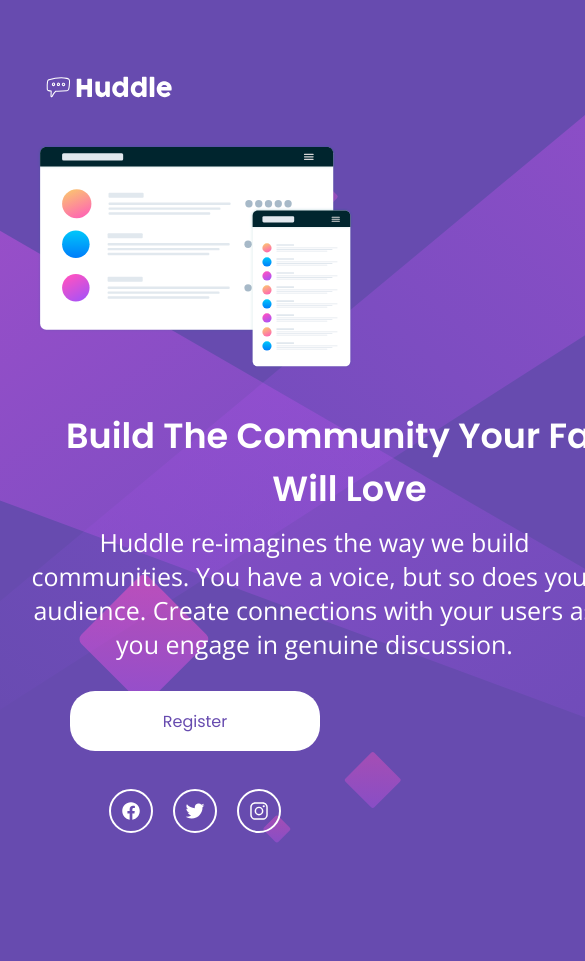
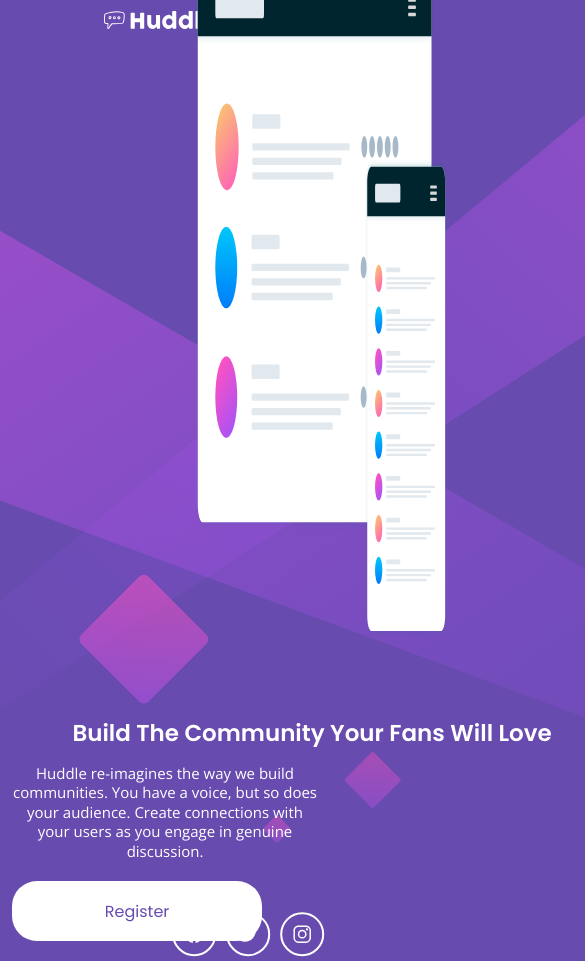
Before and after one commit to JanainaMmeira/FrontEndMentor---Huddle-landing-page, a plain HTML site: page index.html in a window 390 px wide. Shown: the top 961 px of the page, 585 px wide, since content can reach past the window. Before the commit the page ends 844 px from the top, so only its background shows below. Drawn offline with nearby package versions, Linux system fonts and the light colour scheme.

Commit message:
finalização mobile

```diff
--- a/index.html
+++ b/index.html
@@ -14,11 +14,11 @@
 </head>
 <body>
   <main>
+    <article class="logo-huddle">
+      <img src="images/logo.svg" alt="Logo Huddle" class="imagem-huddle">
+    </article>
       <div class="container">
-        <article class="logo-huddle">
-          <img src="images/logo.svg" alt="Logo Huddle" class="imagem-huddle">
-        </article>
-        <article class="imagem-principal">
+               <article class="imagem-principal">
           <img src="images/illustration-mockups.svg" alt="Tela do Huddle" class="imagem-principal-1">
         </article>
         <article class="texto-direito">
--- a/style-mobile.css
+++ b/style-mobile.css
@@ -1,132 +1,120 @@
 @charset "UTF-8";
 
 /*TELAS PEQUENAS */
+@media screen and (min-width: 320px) {
+  /* Configuração para fundo da tela - Background */
 
-@media screen and (min-width: 375px) and (max-width: 790px) {
-    /*Configuração para fundo da tela - Background*/
   body {
     width: 100vw;
     height: 100vh;
-  display: flex;
-  background-image: url('./images/bg-mobile.svg');
+    background-image: url('images/bg-mobile.svg');
     background-repeat: no-repeat;
     background-size: cover;
+    background-color: hsl(257, 40%, 49%);
      }
 
-/*Main*/
-  main {
-    width: 100vw;
-    height: 100vh;
+    /* Logotipo Huggle */
+
+  img.imagem-huddle {
+    width: 120px;
+    max-width: 350px;
+    margin: 20px;
+    display: block;
   }
 
-
-/*Container imagem e  texto lado a lado */
+  /* Container imagem e texto lado a lado */
   div.container {
-  width: 90vw;
-  height: 90vh;
+    width: 90%;
+    height: 90%;
     display: flex;
+    align-items: center;
     justify-content: center;
-  align-items: center;
-  flex-wrap: wrap;
+    flex-direction: column;
   }
 
-/*Logo da Huddle*/
-.logo-huddle {
-  width: 600px;
-  margin: 30px 60px 40px 20px;
+  /* Imagem da tela do Huddle à esquerda */
+  .imagem-principal-1 {
+    width: 90%;
+    max-width: 600px;
+    transform: translate(10%);
 
   }
 
-.imagem-huddle{
-  height: 20%;
-  margin-top: 30px;
-  align-self: flex-start;
-}
-
-/*Imagem da tela do Huddle a esquerda*/
-
-.imagem-principal {
-  display: flex;
-  justify-content: center;
-  align-items: center;
-  flex-grow: 1;
-  flex-basis: 350px;
-  margin: auto;
-}
-
-.imagem-principal-1 {
+  /* Texto da tela do Huddle à direita */
+  .texto-direito {
     width: 90%;
-  height: 60%;
-  margin: auto;
-  justify-content: center;
-  align-items: center;
-}
-/*texto  da tela do Huddle a esquerda*/
- .texto-direito {
-  width: 50%;
-  height: 50%;
-  margin: auto;
-  text-align: justify;
-  justify-content: center;
-  align-items: center;
-  flex-grow: 1;
-  flex-basis: 300px;
+    max-width: 600px;
+    text-align: center;
+    margin-left: 10px;
+    line-height: 1.3;
   }
 
   h1 {
     font-family: "Poppins", sans-serif;
     font-weight: 600;
-      font-size: 35px;
+    font-size: 23px;
     color: white;
-      margin: 40px 30px 10px;
-      justify-content: center;
-
-      text-align: center;
+    margin: 20px 0px 0 0px;
+    padding-bottom: 15px;
   }
 
   p {
-      width: 600px;
+    width: 100%;
+    max-width: 500px;
     color: white;
     font-family: "Open Sans", sans-serif;
-      font-size: 25px;
-      margin: 20px 30px 15px;
-      padding-right: 10px;
-      justify-content: center;
-      text-align: center;
-      margin: auto;
+    font-size: 15px;
+
+    margin: 0; /* Remove margens padrão */
   }
 
-/*Botão Registrar-se*/
+  /* Botão Registrar-se */
 
-input {
-  width: 250px;
-  height: 60px;
-  display: flex;
-  justify-content: center;
-  text-align: center;
-  margin: auto;
-  border-radius: 100%;
-  margin-bottom: 30px;
-  margin-top: 30px;
+  .botao-registrar {
+    font-family: "Poppins", sans-serif;
+    padding: 10px 50px;
+    font-size: 16px;
+    cursor: pointer;
+    background-color: white;
+    color: hsl(257, 40%, 49%);
+    border: none;
+    border-radius: 25px;
+
+    transition: background-color 0.3s;
+    margin-top: 20px;
+    margin-bottom: 20px;
+
   }
 
-.botao-registrar {
-  padding: 10px 20px;
-  font-size: 20px;
+    input.botao-registrar:hover {
+      background-color: hsl(300, 69%, 71%);;
+      color: white;
+      transition: 0.5s;
+      cursor: pointer;
     }
 
-/*Redes sociaa*/
-.Logo-redes-sociais{
-  display: flex;
-  justify-content: center;
-  align-items: center;
+
+  /* Configuração para as redes sociais */
+  .Logo-redes-sociais {
     margin: auto;
-  margin-bottom: 1px;
+    transform: translate(35%, 130%);
+    gap: 10px;
+    font-size: 40px;
+
+    border-radius: 50%;
   }
 
   .Logo-redes-sociais ion-icon {
     font-size: 20px;
-  margin: 10px 5px;
+    color: white;
+    cursor: pointer;
+    border-radius: 50%;
+  }
+
+  .Logo-redes-sociais ion-icon:hover {
+    transform: scale(1.2);
+    color: hsl(300, 69%, 71%);
+    border: 2px solid hsl(300, 69%, 71%);
 }
 
 }
--- a/style.css
+++ b/style.css
@@ -9,8 +9,9 @@
   font-family: "Open Sans", sans-serif;*/
 @import url('https://fonts.googleapis.com/css2?family=Open+Sans:ital,wght@0,300..800;1,300..800&display=swap');
 
+/*Reset para toda tela*/
 
-    /*Reset para toda tela*/
+
 * {
     margin: 0;
     padding: 0;
@@ -46,16 +47,15 @@ body {
  /*Logotipo Huggle*/
 
  .logo-huddle {
-    width: 40%;
+    width: 60%;
     height: auto;
-    align-self: flex-start;
-    margin: 40px 350px;
+    display: flex;
+    margin: 40px 150px;
 
  }
 
  img.imagem-huddle{
-    width: 50%;
-    display: flex;
+    align-items: flex-start;
  }
 
  /*Container imagem e  texto lado a lado */
@@ -114,7 +114,7 @@ input {
     border-radius: 60%;
   }
 
-input.botao-registrar {
+.botao-registrar {
     font-family: "Poppins", sans-serif;
     padding: 10px 20px;
     font-size: 16px;
```
Lines whose indentation alone changed are shown as unchanged.
